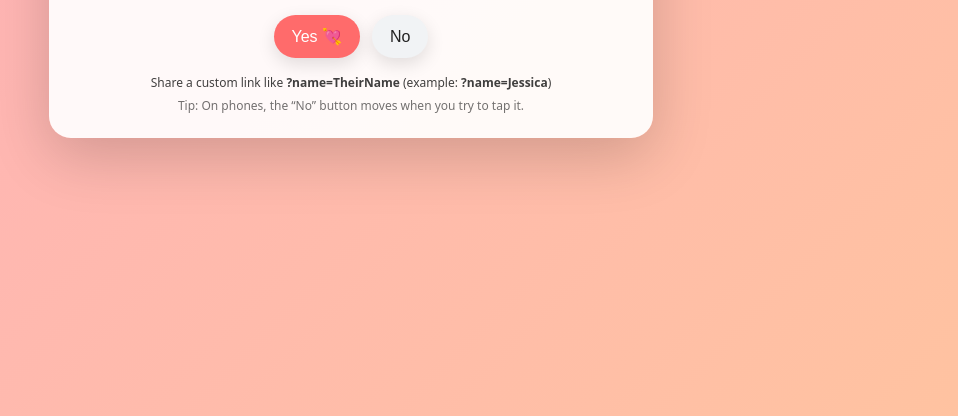
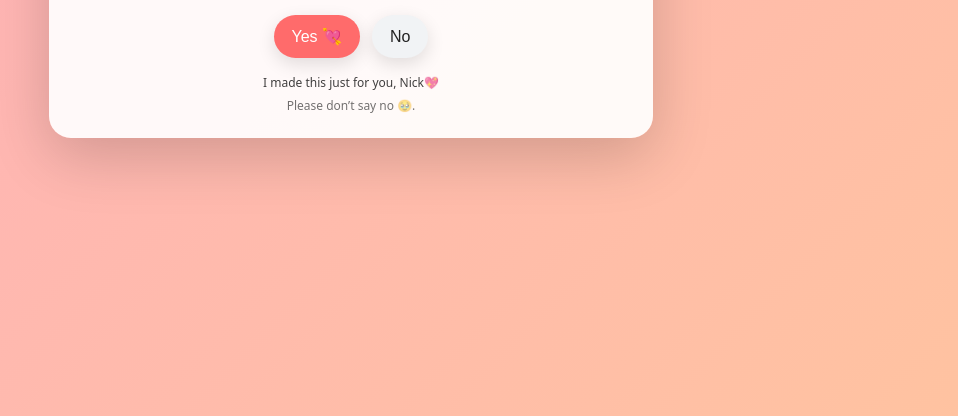
Before and after one commit to Sisi-Park/Valentine, a plain HTML site: page index.html in a window 1280 px wide. Shown: the part 384-800 px from the top of the page, without its empty margins (289-1247 px from the left). Drawn offline with Linux system fonts and the light colour scheme.

Commit message:
Update index.html

```diff
--- a/index.html
+++ b/index.html
@@ -47,8 +47,8 @@
       <button id="no">No</button>
     </div>
 
-    <div class="hint">Share a custom link like <b>?name=TheirName</b> (example: <b>?name=Jessica</b>)</div>
-    <div class="small">Tip: On phones, the “No” button moves when you try to tap it.</div>
+    <div class="hint"> I made this just for you, Nick💖</div>
+    <div class="small">Please don’t say no 🥹.</div>
   </div>
 
   <script>
```
